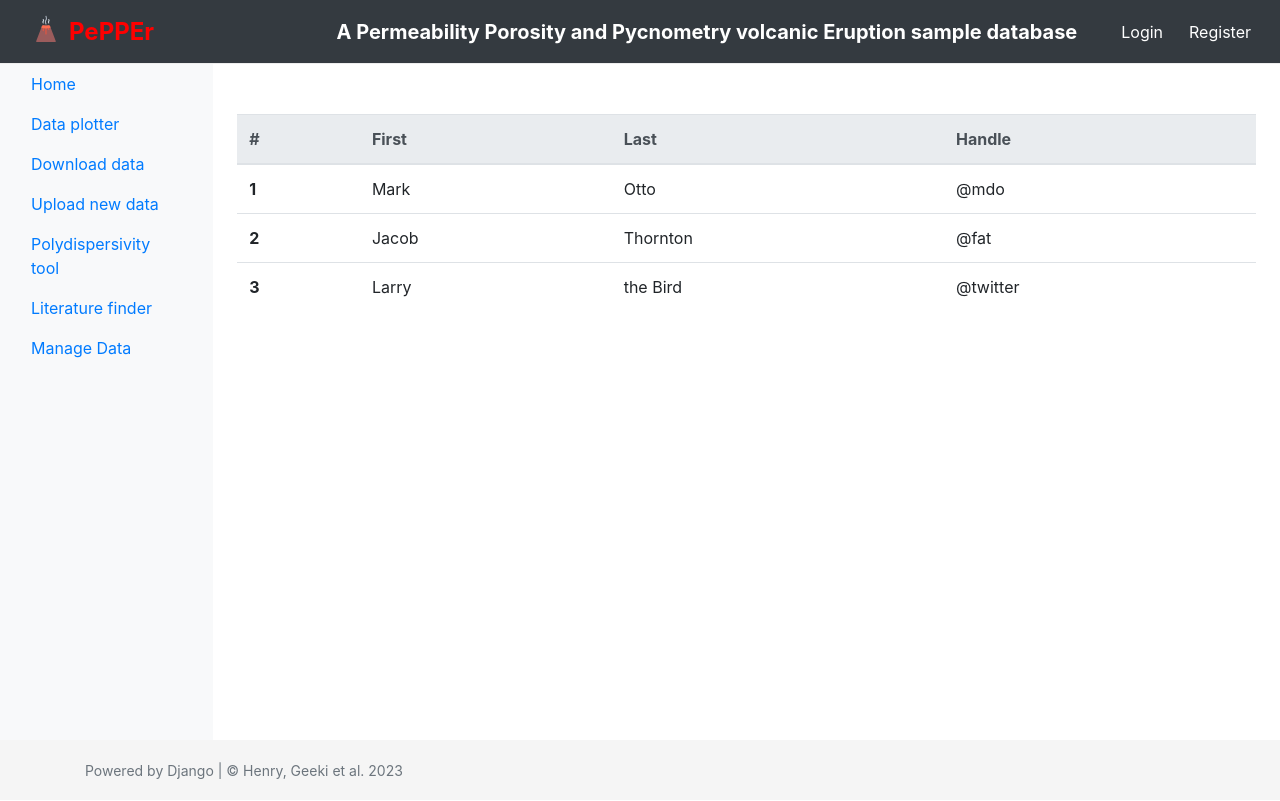
After one commit to Sakura-echos/pepper_project, a Django app: template templates/pepper/manage_data.html in a window 1280 px wide. The commit adds this page. Run offline with Django 4.2, Linux system fonts and the light colour scheme; the template is opened without the code that fills it, so the values that code supplies are empty; some libraries are stand-ins or nearby versions.

Commit message:
feat: 新增登录模态框, 注册模态框, manage_data页面

```diff
--- a/pepper/views.py
+++ b/pepper/views.py
@@ -165,3 +165,6 @@ def polydispersivity_tool(request):
 
 def literature_finder(request):
     return render(request, 'pepper/literature_finder.html')
+
+def manage_data(request):
+    return render(request, 'pepper/manage_data.html')
--- a/pepper_project/settings.py
+++ b/pepper_project/settings.py
@@ -81,7 +81,7 @@ DATABASES = {
         'ENGINE': 'django.db.backends.mysql',
         'NAME': 'papper',
         'USER': 'root',
-        'PASSWORD': 'root',
+        'PASSWORD': '123456',
         'HOST': 'localhost',
         'PORT': '3308',
     }
--- a/pepper_project/urls.py
+++ b/pepper_project/urls.py
@@ -29,4 +29,5 @@ urlpatterns = [
     re_path(r'^swagger/$', schema_view.with_ui('swagger', cache_timeout=0), name='schema-swagger-ui'),
     re_path(r'^redoc/$', schema_view.with_ui('redoc', cache_timeout=0), name='schema-redoc'),
     path('app1/', include('pepper.urls')),
+    path('manage_data/', views.manage_data, name='manage_data'),
 ]
--- a/static/pepper/base.css
+++ b/static/pepper/base.css
@@ -19,9 +19,14 @@ body {
     align-content: center;
 }
 
+.navbar-link {
+    color: white;
+}
 
-
-
+.container-main {
+    padding: 50px;
+    padding-left: 70px;
+}
 
 .pepper-title {
     font-weight: bold;
--- a/templates/pepper/base.html
+++ b/templates/pepper/base.html
@@ -23,10 +23,16 @@
             <a class="navbar-brand" href="#">
                 A Permeability Porosity and Pycnometry volcanic Eruption sample database
             </a>
+
+
         </div>
+        <button type="button" class="btn btn-link navbar-link" data-toggle="modal" data-target="#LoginModal">Login
+        </button>
+        <button type="button" class="btn btn-link navbar-link" data-toggle="modal" data-target="#RegisterModal">
+            Register
+        </button>
     </nav>
 </header>
-
 
 <div class="container-fluid">
     <div class="row">
@@ -51,11 +57,14 @@
                     <li class="nav-item">
                         <a class="nav-link" href="{% url 'literature_finder' %}">Literature finder</a>
                     </li>
+                    <li class="nav-item">
+                        <a class="nav-link" href="{% url 'manage_data' %}">Manage Data</a>
+                    </li>
                 </ul>
             </div>
         </nav>
 
-        <main role="main" class="col-md-9 ml-sm-auto col-lg-10 px-4">
+        <main role="main" class="col-md-9 ml-sm-auto col-lg-10 px-4 container-main">
             {% block content %}
                 <!-- 这里将插入页面特有的内容 -->
             {% endblock %}
@@ -69,6 +78,66 @@
     </div>
 </footer>
 
+{#登录模态框#}
+<div class="modal fade" id="LoginModal" tabindex="-1" aria-labelledby="exampleModalLabel" aria-hidden="true">
+    <div class="modal-dialog">
+        <div class="modal-content">
+            <div class="modal-header">
+                <h5 class="modal-title" id="exampleModalLabel">Login</h5>
+                <button type="button" class="close" data-dismiss="modal" aria-label="Close">
+                    <span aria-hidden="true">&times;</span>
+                </button>
+            </div>
+            <div class="modal-body">
+                <form>
+                    <div class="form-group">
+                        <label for="exampleInputEmail1">Username</label>
+                        <input type="email" class="form-control" id="exampleInputEmail1" aria-describedby="emailHelp">
+                    </div>
+                    <div class="form-group">
+                        <label for="exampleInputPassword1">Password</label>
+                        <input type="password" class="form-control" id="exampleInputPassword1">
+                    </div>
+                </form>
+            </div>
+            <div class="modal-footer">
+                <button type="button" class="btn btn-secondary" data-dismiss="modal">Close</button>
+                <button type="button" class="btn btn-primary">Login</button>
+            </div>
+        </div>
+    </div>
+</div>
+
+{#注册模态框#}
+<div class="modal fade" id="RegisterModal" tabindex="-1" aria-labelledby="exampleModalLabel" aria-hidden="true">
+    <div class="modal-dialog">
+        <div class="modal-content">
+            <div class="modal-header">
+                <h5 class="modal-title" id="exampleModalLabel">Register</h5>
+                <button type="button" class="close" data-dismiss="modal" aria-label="Close">
+                    <span aria-hidden="true">&times;</span>
+                </button>
+            </div>
+            <div class="modal-body">
+                <form>
+                    <div class="form-group">
+                        <label for="exampleInputEmail1">Username</label>
+                        <input type="email" class="form-control" id="exampleInputEmail1" aria-describedby="emailHelp">
+                    </div>
+                    <div class="form-group">
+                        <label for="exampleInputPassword1">Password</label>
+                        <input type="password" class="form-control" id="exampleInputPassword1">
+                    </div>
+                </form>
+            </div>
+            <div class="modal-footer">
+                <button type="button" class="btn btn-secondary" data-dismiss="modal">Close</button>
+                <button type="button" class="btn btn-primary">Register</button>
+            </div>
+        </div>
+    </div>
+</div>
+
 <!-- Bootstrap JS and jQuery -->
 <script src="https://code.jquery.com/jquery-3.5.1.slim.min.js"></script>
 <script src="https://stackpath.bootstrapcdn.com/bootstrap/4.5.0/js/bootstrap.min.js"></script>
--- /dev/null
+++ b/templates/pepper/manage_data.html
@@ -0,0 +1,34 @@
+{% extends "pepper/base.html" %}
+
+{% block content %}
+<table class="table">
+  <thead class="thead-light">
+    <tr>
+      <th scope="col">#</th>
+      <th scope="col">First</th>
+      <th scope="col">Last</th>
+      <th scope="col">Handle</th>
+    </tr>
+  </thead>
+  <tbody>
+    <tr>
+      <th scope="row">1</th>
+      <td>Mark</td>
+      <td>Otto</td>
+      <td>@mdo</td>
+    </tr>
+    <tr>
+      <th scope="row">2</th>
+      <td>Jacob</td>
+      <td>Thornton</td>
+      <td>@fat</td>
+    </tr>
+    <tr>
+      <th scope="row">3</th>
+      <td>Larry</td>
+      <td>the Bird</td>
+      <td>@twitter</td>
+    </tr>
+  </tbody>
+</table>
+{% endblock %}
```
